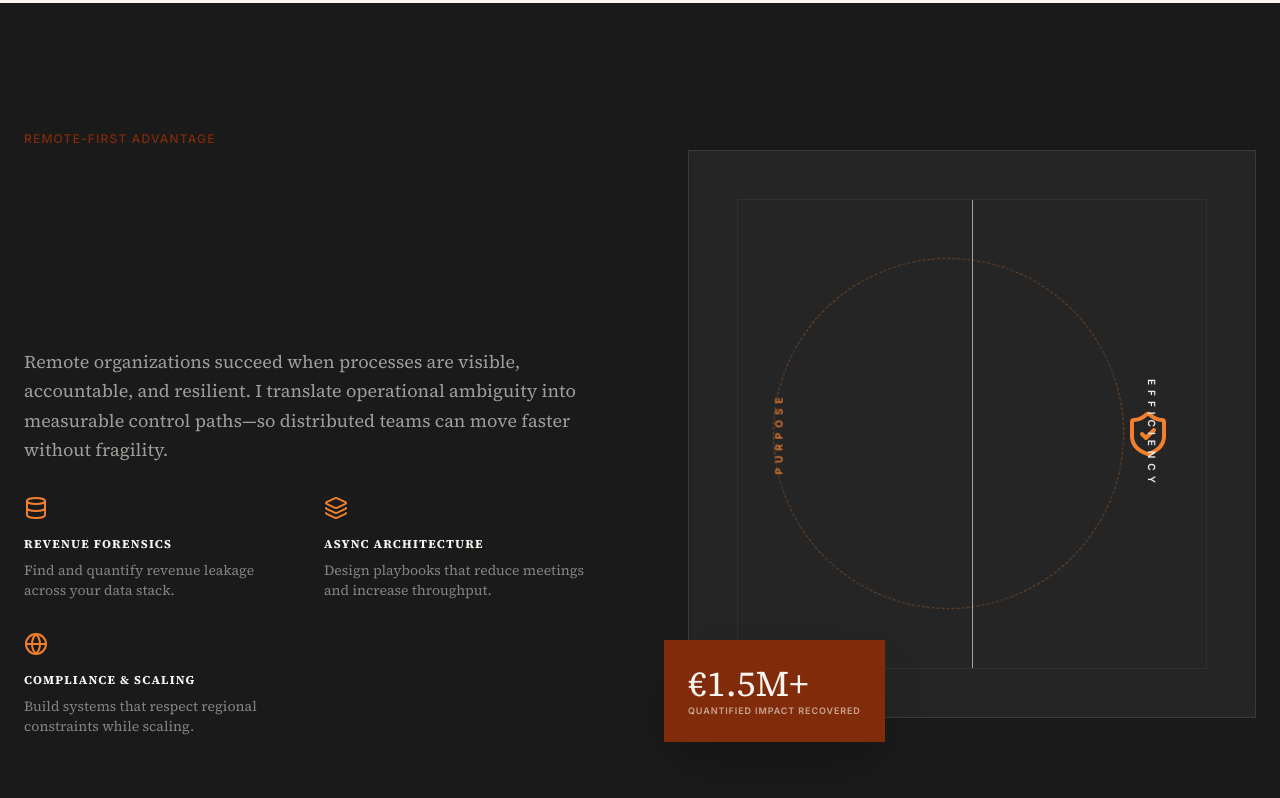
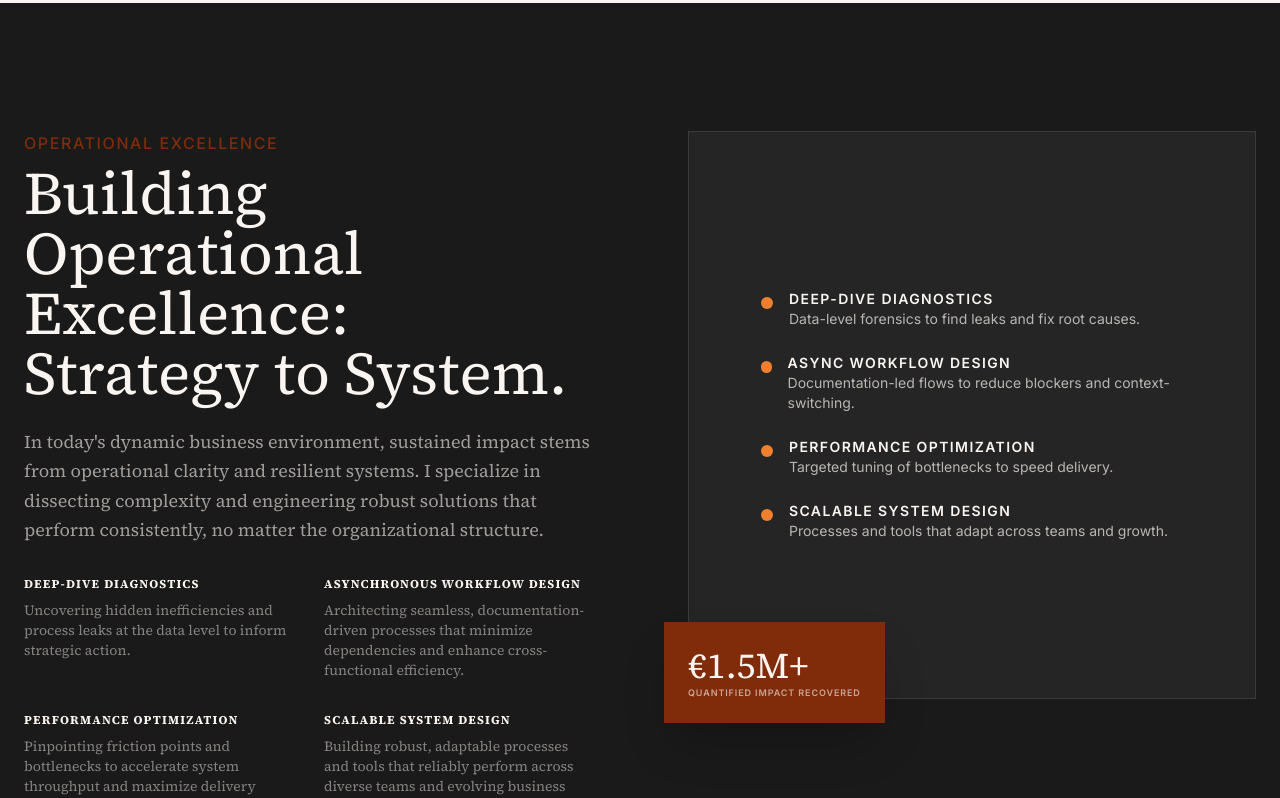
Before and after one commit to jkhan31/jasonkhanani-website, a React (Vite) app: page /#/ in a window 1280 px wide. Shown: the part 1000-1798 px from the top of the page. Built offline with nearby package versions, Linux system fonts and the light colour scheme.

Commit message:
Refactor SectionHeader component to accept custom title and eyebrow class names; update Home page to use new props for improved styling

```diff
--- a/components/SectionHeader.tsx
+++ b/components/SectionHeader.tsx
@@ -1,20 +1,21 @@
-
 import React from 'react';
 
 interface Props {
   eyebrow?: string;
   title: string;
   className?: string;
+  titleClassName?: string;
+  eyebrowClassName?: string;
 }
 
-export const SectionHeader: React.FC<Props> = ({ eyebrow, title, className = "" }) => (
-  <div className={`mb-12 ${className}`}>
+export const SectionHeader: React.FC<Props> = ({ eyebrow, title, className = "", titleClassName = "text-sumiInk", eyebrowClassName = "" }) => (
+  <div className={`mb-6 ${className}`}>
     {eyebrow && (
-      <p className="text-hankoRust font-medium tracking-widest text-xs uppercase mb-2">
+      <p className={`text-hankoRust font-medium tracking-widest text-xs uppercase mb-2 ${eyebrowClassName}`}>
         {eyebrow}
       </p>
     )}
-    <h2 className="text-4xl md:text-5xl font-serif text-sumiInk">
+    <h2 className={`text-4xl md:text-5xl font-serif ${titleClassName}`}>
       {title}
     </h2>
   </div>
--- a/pages/Home.tsx
+++ b/pages/Home.tsx
@@ -44,21 +44,27 @@ const Hero: React.FC = () => (
 const RemoteLeverage: React.FC = () => (
   <section className="px-6 py-24 md:py-32 bg-sumiInk text-ricePaper relative overflow-hidden">
     <div className="absolute inset-0 opacity-[0.03] bg-grid pointer-events-none" />
-    <div className="max-w-7xl mx-auto grid grid-cols-1 lg:grid-cols-2 gap-24 items-center relative z-10">
+    <div className="max-w-7xl mx-auto grid grid-cols-1 lg:grid-cols-2 gap-24 items-start relative z-10">
       <div>
-        <SectionHeader eyebrow="Remote-First Advantage" title="Why Industrial Engineering Matters for Remote Teams" className="mb-10 text-ricePaper" />
+        <SectionHeader
+          eyebrow="Operational Excellence"
+          title="Building Operational Excellence: Strategy to System."
+          className="text-ricePaper"
+          titleClassName="text-5xl md:text-6xl text-ricePaper"
+          eyebrowClassName="text-sm md:text-base"
+        />
         <div className="space-y-8 text-lg text-ricePaper/60 font-serif leading-relaxed">
           <p>
-            Remote organizations succeed when processes are visible, accountable, and resilient. I translate operational ambiguity into measurable control paths—so distributed teams can move faster without fragility.
+            In today's dynamic business environment, sustained impact stems from operational clarity and resilient systems. I specialize in dissecting complexity and engineering robust solutions that perform consistently, no matter the organizational structure.
           </p>
           <div className="grid grid-cols-1 md:grid-cols-2 gap-8 mt-12">
             {[
-              { icon: Database, title: "Revenue Forensics", desc: "Find and quantify revenue leakage across your data stack." },
-              { icon: Layers, title: "Async Architecture", desc: "Design playbooks that reduce meetings and increase throughput." },
-              { icon: Globe, title: "Compliance & Scaling", desc: "Build systems that respect regional constraints while scaling." }
+              { title: "Deep-Dive Diagnostics", desc: "Uncovering hidden inefficiencies and process leaks at the data level to inform strategic action." },
+              { title: "Asynchronous Workflow Design", desc: "Architecting seamless, documentation-driven processes that minimize dependencies and enhance cross-functional efficiency." },
+              { title: "Performance Optimization", desc: "Pinpointing friction points and bottlenecks to accelerate system throughput and maximize delivery speed." },
+              { title: "Scalable System Design", desc: "Building robust, adaptable processes and tools that reliably perform across diverse teams and evolving business needs." }
             ].map((item, i) => (
               <div key={i} className="group">
-                <item.icon className="text-foxOrange mb-4 group-hover:scale-110 transition-transform" size={24} />
                 <h4 className="text-ricePaper font-bold text-xs uppercase tracking-widest mb-2">{item.title}</h4>
                 <p className="text-sm opacity-80">{item.desc}</p>
               </div>
@@ -67,14 +73,23 @@ const RemoteLeverage: React.FC = () => (
         </div>
       </div>
       <div className="relative">
-        <div className="border-0.5 border-ricePaper/10 p-4 md:p-12 aspect-square flex flex-col justify-center items-center bg-white/5 backdrop-blur-sm">
-           <div className="relative w-full h-full border border-ricePaper/5 flex items-center justify-center">
-              <AxisMarker className="absolute h-full opacity-20 bg-ricePaper" />
-              <div className="w-3/4 h-3/4 border-0.5 border-dashed border-foxOrange/40 rounded-full animate-[spin_20s_linear_infinite]" />
-              <div className="absolute text-[10px] font-bold uppercase tracking-[0.5em] text-foxOrange -rotate-90 origin-center left-0">Purpose</div>
-              <div className="absolute text-[10px] font-bold uppercase tracking-[0.5em] text-ricePaper right-0 rotate-90 origin-center">Efficiency</div>
-              <ShieldCheck className="text-foxOrange" size={48} />
-           </div>
+        <div className="border-0.5 border-ricePaper/10 p-6 md:p-12 aspect-square flex flex-col justify-center items-start bg-white/5 backdrop-blur-sm">
+          <div className="w-full h-full flex flex-col justify-center gap-6 px-6">
+            {[
+              { title: "Deep-Dive Diagnostics", short: "Data-level forensics to find leaks and fix root causes." },
+              { title: "Async Workflow Design", short: "Documentation-led flows to reduce blockers and context-switching." },
+              { title: "Performance Optimization", short: "Targeted tuning of bottlenecks to speed delivery." },
+              { title: "Scalable System Design", short: "Processes and tools that adapt across teams and growth." }
+            ].map((p, idx) => (
+              <div key={idx} className="flex items-start gap-4">
+                <div className="w-3 h-3 rounded-full bg-foxOrange mt-2" />
+                <div>
+                  <h4 className="text-ricePaper font-bold text-sm uppercase tracking-widest">{p.title}</h4>
+                  <p className="text-ricePaper/70 text-sm">{p.short}</p>
+                </div>
+              </div>
+            ))}
+          </div>
         </div>
         <div className="absolute -bottom-6 -left-6 bg-hankoRust p-6 shadow-2xl">
           <span className="text-4xl font-serif">€1.5M+</span>
```
